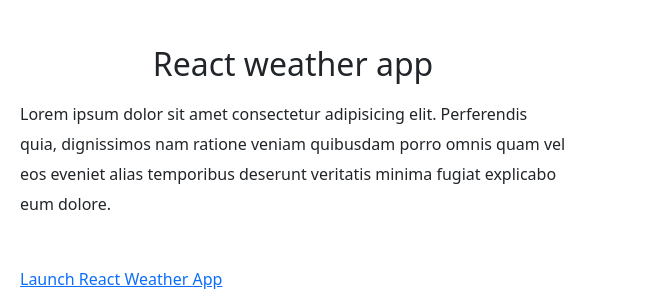
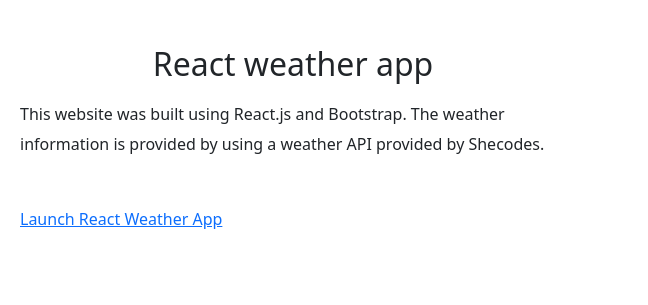
Before and after one commit to melerokristy/kristy-melero-portfolio, a website: page index.html in a window 1280 px wide. Shown: the part 1320-1625 px from the top of the page, 632-1280 px from the left. Drawn offline with nearby package versions, Linux system fonts and the light colour scheme.

Commit message:
updated react app P

```diff
--- a/index.html
+++ b/index.html
@@ -90,7 +90,7 @@
           <h2 class="mb-3">Weather App</h2>
           <p>
             This website was built using HTML and Javascript.The weather
-            information is provided by using a weather API
+            information is provided by using a weather API.
           </p>
           <div class="mb-5 mt-5">
             <a href="https://forcastelclima.netlify.app/" class="primary-link"
@@ -117,10 +117,8 @@
         <div class="col-md-6">
           <h2 class="mb-3">React weather app</h2>
           <p>
-            Lorem ipsum dolor sit amet consectetur adipisicing elit. Perferendis
-            quia, dignissimos nam ratione veniam quibusdam porro omnis quam vel
-            eos eveniet alias temporibus deserunt veritatis minima fugiat
-            explicabo eum dolore.
+            This website was built using React.js and Bootstrap. The weather
+            information is provided by using a weather API provided by Shecodes.
           </p>
           <div class="mt-5">
             <a
```
